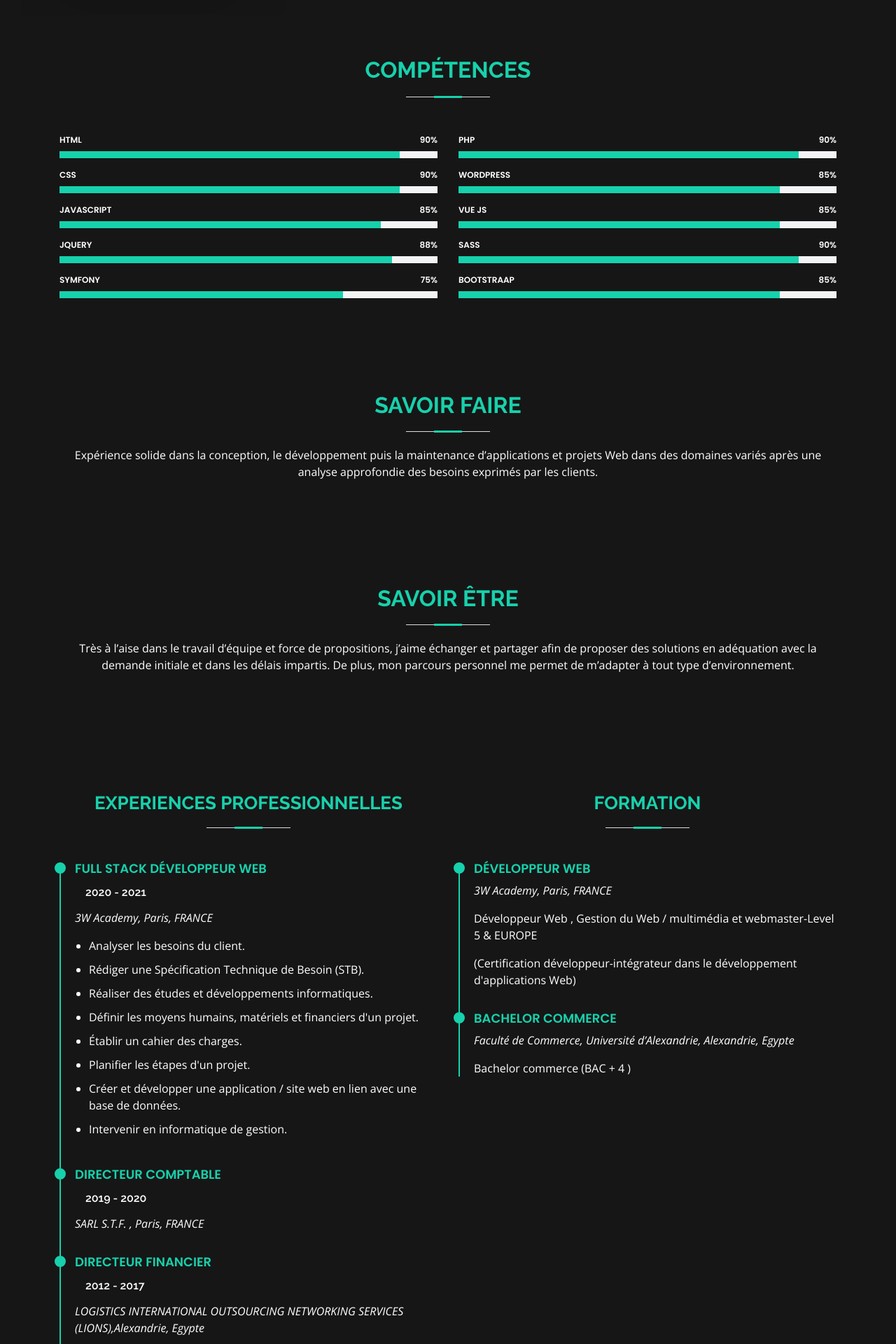
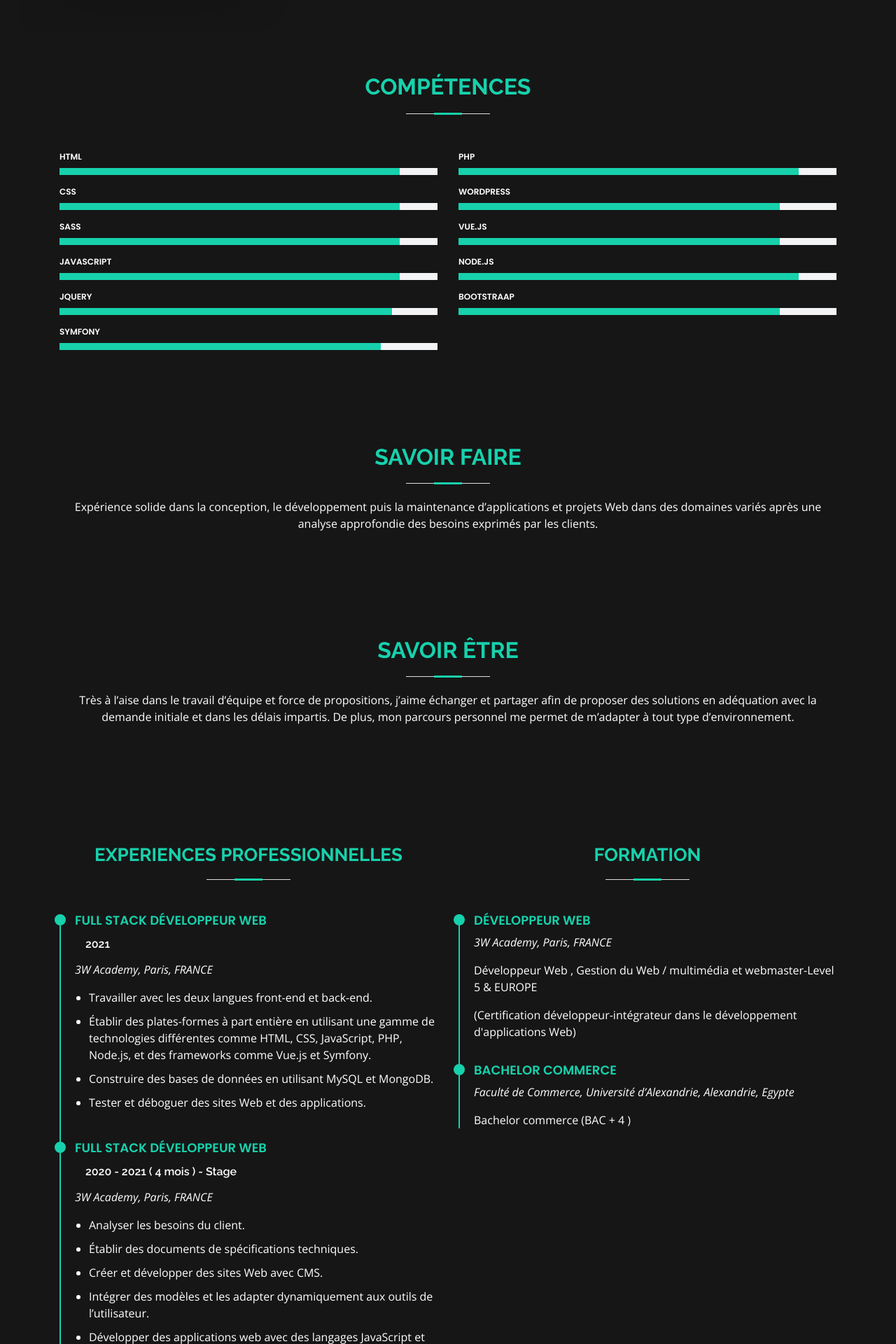
Before and after one commit to M-HASSANEIN/MyPortfolio, a PHP site: page / in a window 1280 px wide. Shown: the part 1144-3064 px from the top of the page at 70% size. Run offline with PHP 8.4, Linux system fonts and the light colour scheme; data that the repository does not hold is empty; some libraries are stand-ins or nearby versions.

Commit message:
portfolio update

```diff
--- a/views/portfolio.fr.phtml
+++ b/views/portfolio.fr.phtml
@@ -14,9 +14,7 @@
     <link href="assets/img/favicon.png" rel="apple-touch-icon">
 
     <!-- Google Fonts -->
-    <link
-        href="https://fonts.googleapis.com/css?family=Open+Sans:300,300i,400,400i,600,600i,700,700i|Raleway:300,300i,400,400i,500,500i,600,600i,700,700i|Poppins:300,300i,400,400i,500,500i,600,600i,700,700i"
-        rel="stylesheet">
+    <link href="https://fonts.googleapis.com/css?family=Open+Sans:300,300i,400,400i,600,600i,700,700i|Raleway:300,300i,400,400i,500,500i,600,600i,700,700i|Poppins:300,300i,400,400i,500,500i,600,600i,700,700i" rel="stylesheet">
     <link rel="preconnect" href="https://fonts.gstatic.com">
     <link href="https://fonts.googleapis.com/css2?family=Lobster+Two:ital,wght@1,700&display=swap" rel="stylesheet">
     <!-- Vendor CSS Files -->
@@ -70,14 +68,13 @@
                 <a href="https://twitter.com/momed9999?s=08" class="twitter"><i class="bx bxl-twitter"></i></a>
                 <a href="https://www.instagram.com/momed999/" class="instagram"><i class="bx bxl-instagram"></i></a>
                 <a href="https://github.com/M-HASSANEIN" class="google-plus"><i class="bx bxl-github"></i></a>
-                <a href="https://www.linkedin.com/in/mohammed-hassanein-4a9b172a" class="linkedin"><i
-                        class="bx bxl-linkedin"></i></a>
+                <a href="https://www.linkedin.com/in/mohammed-hassanein-4a9b172a" class="linkedin"><i class="bx bxl-linkedin"></i></a>
             </div>
             <!--cv button-------------------->
-            <!--cv button-------------------->
-            <a href="assets/img/Mohammed HASSANEIN C.V.fr.pdf" class=" btn cv-btn"
-                download="Mohammed-HASSANEIN">Télécharger
+
+            <a href="assets/img/M.HASSANEIN.Dev.fr.pdf" class=" btn cv-btn" download="Mohammed-HASSANEIN-FR">Télécharger
                 Cv</a>
+
         </div>
     </section><!-- End Hero -->
 
@@ -93,8 +90,8 @@
                     <div class="col-lg-9 pt-4 pt-lg-0 content">
                         <h3>Full Stack Développeur web</h3>
                         <p class="font-italic">
-                            Développeur Web full-stack certifié avec une expérience en HTLM, CSS, JavaScript, PHP,
-                            Vue.js, JQuery et MySQL.
+                            Développeur web expérimenté en HTLM, CSS, JavaScript, Node.js, PHP, MySQL, Symfony et Vue.
+                            Je suis passionné par le Web et les nouvelles technologies que j'intègre dans mon travail.
                         </p>
                         <div class="row">
                             <div class="col-lg-9">
@@ -137,45 +134,47 @@
                     <div class="col-lg-6">
 
                         <div class="progress">
-                            <span class="skill">HTML <i class="val">90%</i></span>
+                            <span class="skill">HTML <i class="val"></i></span>
                             <div class="progress-bar-wrap">
-                                <div class="progress-bar" role="progressbar" aria-valuenow="90" aria-valuemin="0"
-                                    aria-valuemax="100">
+                                <div class="progress-bar" role="progressbar" aria-valuenow="90" aria-valuemin="0" aria-valuemax="100">
                                 </div>
                             </div>
                         </div>
 
                         <div class="progress">
-                            <span class="skill">CSS <i class="val">90%</i></span>
+                            <span class="skill">CSS <i class="val"></i></span>
                             <div class="progress-bar-wrap">
-                                <div class="progress-bar" role="progressbar" aria-valuenow="90" aria-valuemin="0"
-                                    aria-valuemax="100">
+                                <div class="progress-bar" role="progressbar" aria-valuenow="90" aria-valuemin="0" aria-valuemax="100">
                                 </div>
                             </div>
                         </div>
 
                         <div class="progress">
-                            <span class="skill">JavaScript <i class="val">85%</i></span>
+                            <span class="skill">SASS <i class="val"></i></span>
                             <div class="progress-bar-wrap">
-                                <div class="progress-bar" role="progressbar" aria-valuenow="85" aria-valuemin="0"
-                                    aria-valuemax="100">
+                                <div class="progress-bar" role="progressbar" aria-valuenow="90" aria-valuemin="0" aria-valuemax="100">
+                                </div>
+                            </div>
+                        </div>
+                        <div class="progress">
+                            <span class="skill">JavaScript <i class="val"></i></span>
+                            <div class="progress-bar-wrap">
+                                <div class="progress-bar" role="progressbar" aria-valuenow="90" aria-valuemin="0" aria-valuemax="100">
                                 </div>
                             </div>
                         </div>
 
                         <div class="progress">
-                            <span class="skill">JQUERY <i class="val">88%</i></span>
+                            <span class="skill">JQUERY <i class="val"></i></span>
                             <div class="progress-bar-wrap">
-                                <div class="progress-bar" role="progressbar" aria-valuenow="88" aria-valuemin="0"
-                                    aria-valuemax="100">
+                                <div class="progress-bar" role="progressbar" aria-valuenow="88" aria-valuemin="0" aria-valuemax="100">
                                 </div>
                             </div>
                         </div>
                         <div class="progress">
-                            <span class="skill">Symfony  <i class="val">75%</i></span>
+                            <span class="skill">Symfony <i class="val"></i></span>
                             <div class="progress-bar-wrap">
-                                <div class="progress-bar" role="progressbar" aria-valuenow="75" aria-valuemin="0"
-                                    aria-valuemax="100">
+                                <div class="progress-bar" role="progressbar" aria-valuenow="85" aria-valuemin="0" aria-valuemax="100">
                                 </div>
                             </div>
                         </div>
@@ -184,45 +183,40 @@
                     <div class="col-lg-6">
 
                         <div class="progress">
-                            <span class="skill">PHP <i class="val">90%</i></span>
+                            <span class="skill">PHP <i class="val"></i></span>
                             <div class="progress-bar-wrap">
-                                <div class="progress-bar" role="progressbar" aria-valuenow="90" aria-valuemin="0"
-                                    aria-valuemax="100">
+                                <div class="progress-bar" role="progressbar" aria-valuenow="90" aria-valuemin="0" aria-valuemax="100">
                                 </div>
                             </div>
                         </div>
 
                         <div class="progress">
-                            <span class="skill">WordPress <i class="val">85%</i></span>
+                            <span class="skill">WordPress <i class="val"></i></span>
                             <div class="progress-bar-wrap">
-                                <div class="progress-bar" role="progressbar" aria-valuenow="85" aria-valuemin="0"
-                                    aria-valuemax="100">
+                                <div class="progress-bar" role="progressbar" aria-valuenow="85" aria-valuemin="0" aria-valuemax="100">
                                 </div>
                             </div>
                         </div>
 
                         <div class="progress">
-                            <span class="skill">VUE JS <i class="val">85%</i></span>
+                            <span class="skill">Vue.js <i class="val"></i></span>
                             <div class="progress-bar-wrap">
-                                <div class="progress-bar" role="progressbar" aria-valuenow="85" aria-valuemin="0"
-                                    aria-valuemax="100">
+                                <div class="progress-bar" role="progressbar" aria-valuenow="85" aria-valuemin="0" aria-valuemax="100">
                                 </div>
                             </div>
                         </div>
 
                         <div class="progress">
-                            <span class="skill"> SASS <i class="val">90%</i></span>
+                            <span class="skill"> Node.js <i class="val"></i></span>
                             <div class="progress-bar-wrap">
-                                <div class="progress-bar" role="progressbar" aria-valuenow="90" aria-valuemin="0"
-                                    aria-valuemax="100">
+                                <div class="progress-bar" role="progressbar" aria-valuenow="90" aria-valuemin="0" aria-valuemax="100">
                                 </div>
                             </div>
                         </div>
                         <div class="progress">
-                            <span class="skill"> Bootstraap <i class="val">85%</i></span>
+                            <span class="skill"> Bootstraap <i class="val"></i></span>
                             <div class="progress-bar-wrap">
-                                <div class="progress-bar" role="progressbar" aria-valuenow="85" aria-valuemin="0"
-                                    aria-valuemax="100">
+                                <div class="progress-bar" role="progressbar" aria-valuenow="85" aria-valuemin="0" aria-valuemax="100">
                                 </div>
                             </div>
                         </div>
@@ -269,18 +263,28 @@
                         </div>
                         <div class="resume-item">
                             <h4>Full Stack Développeur web</h4>
-                            <h5>2020 - 2021</h5>
+                            <h5>2021</h5>
+                            <p><em>3W Academy, Paris, FRANCE </em></p>
+                            <ul>
+                                <li>Travailler avec les deux langues front-end et back-end.</li>
+                                <li>Établir des plates-formes à part entière en utilisant une gamme de technologies différentes comme HTML, CSS, JavaScript, PHP, Node.js, et des frameworks comme Vue.js et Symfony.</li>
+                                <li>Construire des bases de données en utilisant MySQL et MongoDB.</li>
+                                <li>Tester et déboguer des sites Web et des applications.</li>
+                            </ul>
+                        </div>
+                        <div class="resume-item">
+                            <h4>Full Stack Développeur web</h4>
+                            <h5>2020 - 2021 ( 4 mois ) - Stage</h5>
                             <p><em>3W Academy, Paris, FRANCE </em></p>
                             <ul>
                                 <li>Analyser les besoins du client.</li>
-                                <li>Rédiger une Spécification Technique de Besoin (STB).</li>
-                                <li>Réaliser des études et développements informatiques. </li>
-                                <li>Définir les moyens humains, matériels et financiers d'un projet.</li>
-                                <li>Établir un cahier des charges.</li>
-                                <li>Planifier les étapes d'un projet.</li>
-                                <li>Créer et développer une application / site web en lien avec une base de données.
-                                </li>
-                                <li>Intervenir en informatique de gestion. </li>
+                                <li>Établir des documents de spécifications techniques.</li>
+                                <li>Créer et développer des sites Web avec CMS.</li>
+                                <li>Intégrer des modèles et les adapter dynamiquement aux outils de l’utilisateur.</li>
+                                <li>Développer des applications web avec des langages JavaScript et PHP.</li>
+                                <li>Lier des applications à des bases de données en utilisant SQL.</li>
+                                <li>Déterminer les phases et les procédures des tests techniques et fonctionnels des programmes et applications informatiques.</li>
+                                <li>Analyser et résoudre les problèmes techniques.</li>
                             </ul>
                         </div>
                         <div class="resume-item">
@@ -464,27 +468,20 @@
                         <form action="contact" method="post" class="php-email-form">
                             <div class="form-row">
                                 <div class="col-md-6 form-group">
-                                    <input type="text" name="name" class="form-control" id="name"
-                                        placeholder="Votre nom" data-rule="minlen:4"
-                                        data-msg="Please enter at least 4 chars" />
+                                    <input type="text" name="name" class="form-control" id="name" placeholder="Votre nom" data-rule="minlen:4" data-msg="Please enter at least 4 chars" />
                                     <div class="validate"></div>
                                 </div>
                                 <div class="col-md-6 form-group">
-                                    <input type="email " class="form-control" name="email" id="email"
-                                        placeholder="Votre e-mail " data-rule="email"
-                                        data-msg="Please enter a valid email" />
+                                    <input type="email " class="form-control" name="email" id="email" placeholder="Votre e-mail " data-rule="email" data-msg="Please enter a valid email" />
                                     <div class="validate"></div>
                                 </div>
                             </div>
                             <div class="form-group">
-                                <input type="text" class="form-control" name="subject" id="subject" placeholder="Sujet"
-                                    data-rule="minlen:4" data-msg="Please enter at least 8 chars of subject" />
+                                <input type="text" class="form-control" name="subject" id="subject" placeholder="Sujet" data-rule="minlen:4" data-msg="Please enter at least 8 chars of subject" />
                                 <div class="validate"></div>
                             </div>
                             <div class="form-group">
-                                <textarea class="form-control" name="message" rows="5" data-rule="required"
-                                    data-msg="Please write something for us" placeholder="Message"
-                                    id="message"></textarea>
+                                <textarea class="form-control" name="message" rows="5" data-rule="required" data-msg="Please write something for us" placeholder="Message" id="message"></textarea>
                                 <div class="validate"></div>
                             </div>
                             <div class="mb-3">
@@ -515,8 +512,7 @@
                 <a href="https://twitter.com/momed9999?s=08" class="twitter"><i class="bx bxl-twitter"></i></a>
                 <a href="https://www.instagram.com/momed999/" class="instagram"><i class="bx bxl-instagram"></i></a>
                 <a href="https://github.com/M-HASSANEIN" class="google-plus"><i class="bx bxl-github"></i></a>
-                <a href="https://www.linkedin.com/in/mohammed-hassanein-4a9b172a" class="linkedin"><i
-                        class="bx bxl-linkedin"></i></a>
+                <a href="https://www.linkedin.com/in/mohammed-hassanein-4a9b172a" class="linkedin"><i class="bx bxl-linkedin"></i></a>
             </div>
             <!--  <div class="copyright">
                 &copy; Copyright <strong><span>MyResume</span></strong>. All Rights Reserved
```
Also changed, not shown: views/portfolio.en.phtml (+50 -54 lines), 4 other files.
